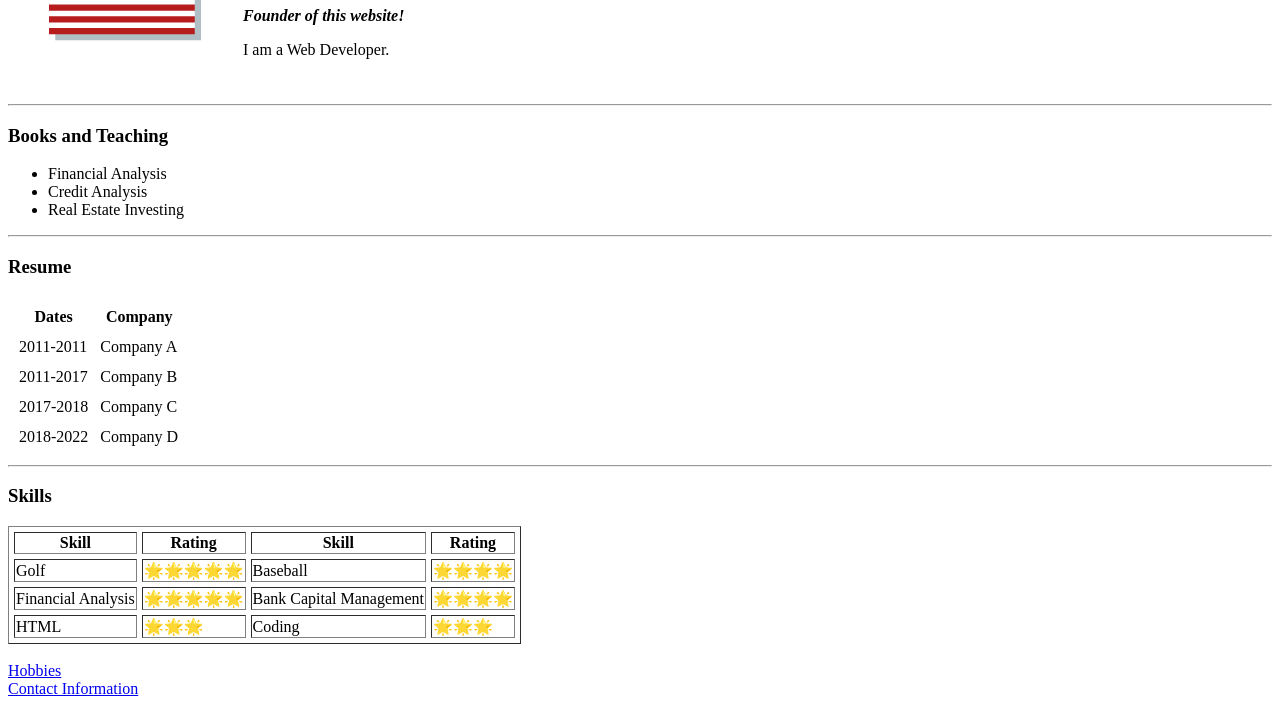
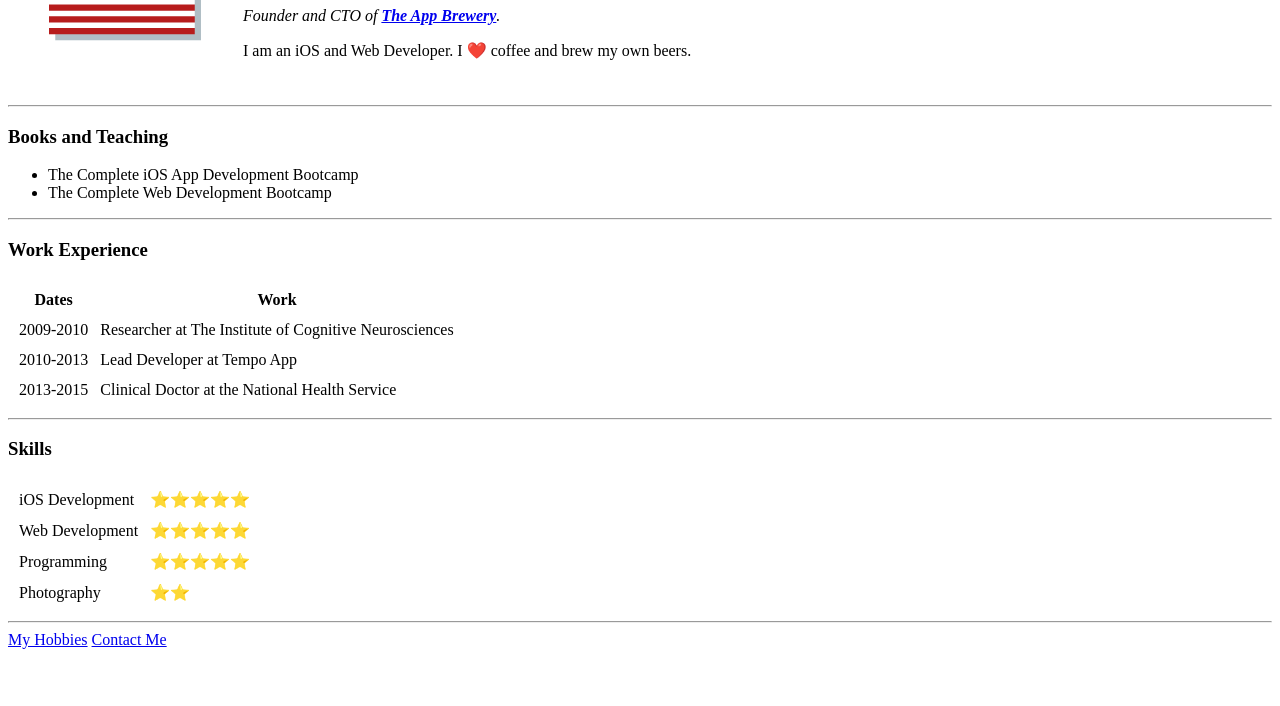
Before and after one commit to GatorGuide21/cv, a plain HTML site: page index.html in a window 1280 px wide. Shown: the part 102-808 px from the top of the page. Drawn offline with Linux system fonts and the light colour scheme.

Commit message:
Add files via upload

```diff
--- a/index.html
+++ b/index.html
@@ -1,89 +1,73 @@
+
 <!DOCTYPE html>
-<html lang="en" dir="ltr">
-
+<html>
   <head>
     <meta charset="utf-8">
-  <title>Personal Site</title>
+    <title>Angela's Personal Site</title>
+    <link rel="stylesheet" href="css/styles.css">
   </head>
 
   <body>
     <table cellspacing="20">
       <tr>
-      <td>  <img src="flag.png" alt="Joes profile picture"></td>
-      <td>  <h1>Not yet provided</h1>
-        <p><em><strong>Founder of this website!</strong></em></p>
-        <p>I am a Web Developer.</p></td>
+        <td><img src="flag.png" alt="angela profile picture"></td>
+        <td><h1>Name TBD</h1>
+        <p><em>Founder and CTO of <strong><a href="https://www.appbrewery.co/">The App Brewery</a></strong>.</em></p>
+        <p>I am an iOS and Web Developer. I ❤️ coffee and brew my own beers.</p></td>
       </tr>
     </table>
     <hr>
     <h3>Books and Teaching</h3>
     <ul>
-    <li>Financial Analysis</li>
-    <li>Credit Analysis</li>
-    <li>Real Estate Investing</li>
+      <li>The Complete iOS App Development Bootcamp</li>
+      <li>The Complete Web Development Bootcamp</li>
     </ul>
     <hr>
-  <h3>Resume</h3>
+    <h3>Work Experience</h3>
     <table cellspacing="10">
       <thead>
         <tr>
           <th>Dates</th>
-        <th>Company</th>
+          <th>Work</th>
         </tr>
       </thead>
       <tbody>
         <tr>
-        <td>2011-2011</td>
-        <td>Company A</td>
+          <td>2009-2010</td>
+          <td>Researcher at The Institute of Cognitive Neurosciences</td>
         </tr>
         <tr>
-        <td>2011-2017</td>
-        <td>Company B</td>
+          <td>2010-2013</td>
+          <td>Lead Developer at Tempo App</td>
         </tr>
         <tr>
-        <td>2017-2018</td>
-        <td>Company C</td>
-      </tr>
-      <tr>
-        <td>2018-2022</td>
-        <td>Company D</td>
+          <td>2013-2015</td>
+          <td>Clinical Doctor at the National Health Service</td>
         </tr>
       </tbody>
     </table>
     <hr>
     <h3>Skills</h3>
-    <table border="1"cellspacing="5">
-      <thead>
+    <table cellspacing="10">
       <tr>
-          <th>Skill</th>
-          <th>Rating</th>
-          <th>Skill</th>
-          <th>Rating</th>
-        </tr>
-      </thead>
-      <tbody>
-        <tr>
-          <td>Golf</td>
-          <td>🌟🌟🌟🌟🌟</td>
-          <td>Baseball</td>
-          <td>🌟🌟🌟🌟</td>
+        <td>iOS Development</td>
+        <td>⭐️⭐️⭐️⭐️⭐️</td>
       </tr>
       <tr>
-          <td>Financial Analysis</td>
-          <td>🌟🌟🌟🌟🌟</td>
-          <td>Bank Capital Management</td>
-          <td>🌟🌟🌟🌟</td>
+        <td>Web Development</td>
+        <td>⭐️⭐️⭐️⭐️⭐️</td>
       </tr>
-          <td>HTML</td>
-          <td>🌟🌟🌟</td>
-          <td>Coding</td>
-          <td>🌟🌟🌟</td>
+       <tr>
+        <td>Programming</td>
+        <td>⭐️⭐️⭐️⭐️⭐️</td>
       </tr>
-      </tbody>
+      <tr>
+        <td>Photography</td>
+        <td>⭐️⭐️</td>
+      </tr>
     </table>
-  <br>
-  <a href="hobbies.html">Hobbies</a><br>
-  <a href="contact.html">Contact Information</a>
+    <hr>
+    <a href="hobbies.html">My Hobbies</a>
+    <a href="contact-me.html">Contact Me</a>
   </body>
-
 </html>
```
Also changed, not shown: contact.html (+9 -29 lines), hobbies.html (+17 -14 lines). Lines whose indentation alone changed are shown as unchanged.
